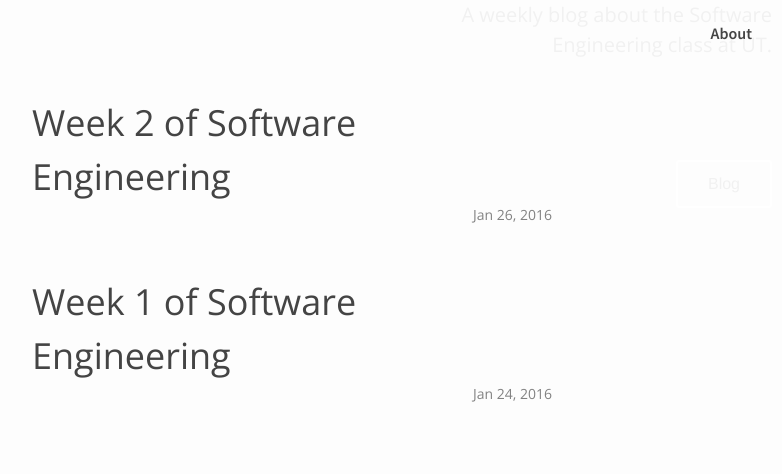
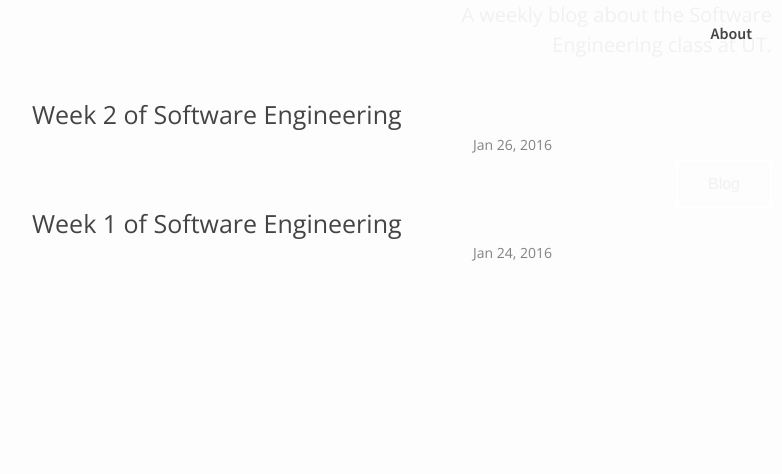
Before and after one commit to seshutter/CS373-Blog, a Jekyll site: the page built from index.html, in a window 1280 px wide. Shown: the part 900-1374 px from the top of the page, without its empty margins (348-1130 px from the left). Built offline with Jekyll 4.4.1, drawn with Linux system fonts in a browser that asks for light colours; after the commit the page ends 1233 px from its top, so only the background shows below that.

Commit message:
Test 3
changed previous font size change back, trying a different one

```diff
--- a/_sass/_layout.scss
+++ b/_sass/_layout.scss
@@ -18,7 +18,7 @@
 }
 
 .site-title {
-    font-size: 15px;
+    font-size: 26px;
     line-height: 56px;
     letter-spacing: -1px;
     margin-bottom: 0;
@@ -184,7 +184,7 @@
 
 .home  a {
     font-family: 'Open Sans', sans-serif;
-    font-size: 36px;
+    font-size: 25px;
     color: #444;
     padding: 10px;
 }
```
